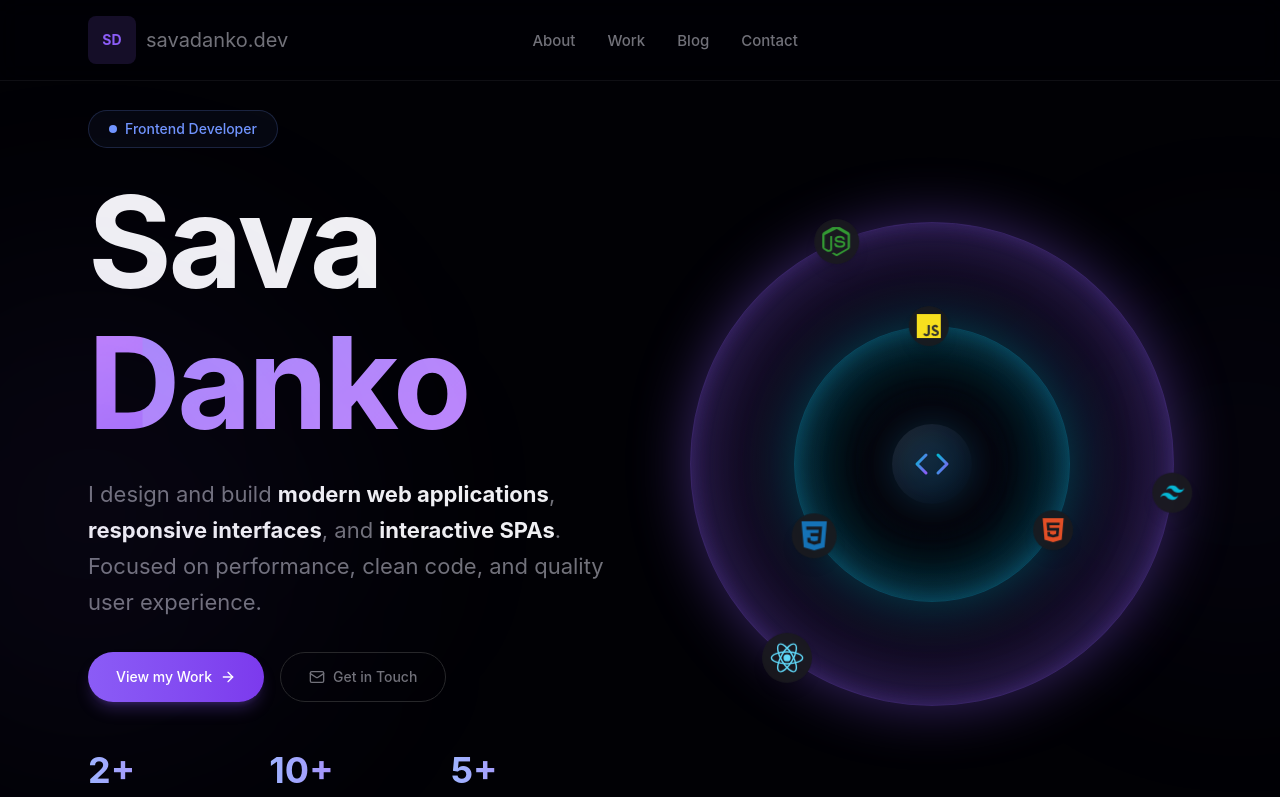
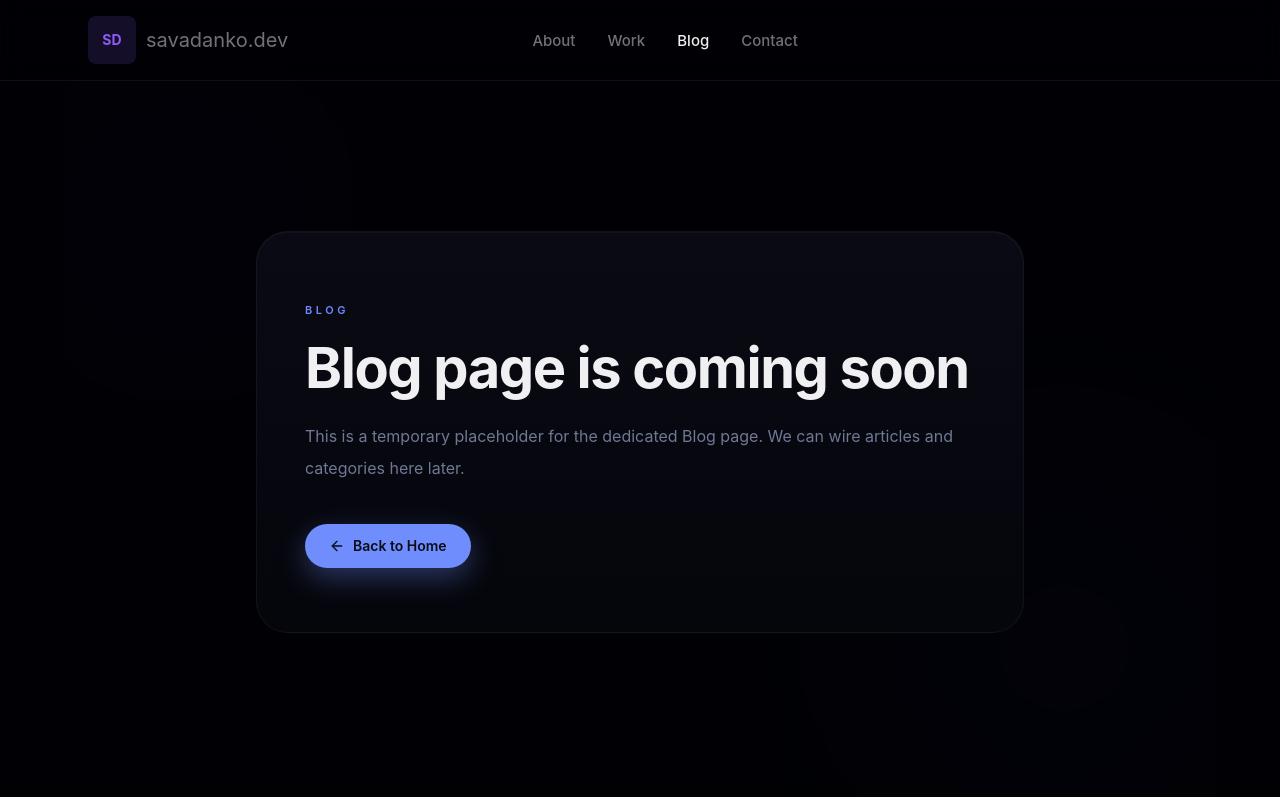
Before and after one commit to SaveliyDanko/savadanko-web, a React (Vite) app: page /blog in a window 1280 px wide. Shown: the top 797 px of the page. Built offline with nearby package versions, Linux system fonts and the light colour scheme.

Commit message:
feat: add routed placeholder pages

```diff
--- a/src/app/App.tsx
+++ b/src/app/App.tsx
@@ -1,12 +1,50 @@
+import { useEffect, useLayoutEffect } from "react";
+import { Routes, Route, useLocation } from "react-router-dom";
 import { Header, Footer } from "@/components/layout";
-import { HomePage } from "@/pages/HomePage";
+import {
+  AboutPage,
+  BlogPage,
+  ContactPage,
+  HomePage,
+  NotFoundPage,
+  WorkPage,
+} from "@/pages";
+
+function ScrollManager() {
+  const { pathname } = useLocation();
+
+  useEffect(() => {
+    if (!("scrollRestoration" in window.history)) return;
+
+    const previous = window.history.scrollRestoration;
+    window.history.scrollRestoration = "manual";
+
+    return () => {
+      window.history.scrollRestoration = previous;
+    };
+  }, []);
+
+  useLayoutEffect(() => {
+    window.scrollTo(0, 0);
+  }, [pathname]);
+
+  return null;
+}
 
 export function App() {
   return (
     <div className="relative flex min-h-screen flex-col">
+      <ScrollManager />
       <Header />
       <main className="flex-1 pt-16">
-        <HomePage />
+        <Routes>
+          <Route path="/" element={<HomePage />} />
+          <Route path="/about" element={<AboutPage />} />
+          <Route path="/work" element={<WorkPage />} />
+          <Route path="/blog" element={<BlogPage />} />
+          <Route path="/contact" element={<ContactPage />} />
+          <Route path="*" element={<NotFoundPage />} />
+        </Routes>
       </main>
       <Footer />
     </div>
--- a/src/components/layout/Header.tsx
+++ b/src/components/layout/Header.tsx
@@ -1,4 +1,5 @@
 import { useState } from "react";
+import { Link, NavLink } from "react-router-dom";
 import { Menu, X } from "lucide-react";
 import { NAV_LINKS } from "@/constants/navigation";
 import { cn } from "@/utils";
@@ -9,31 +10,33 @@ export function Header() {
   return (
     <header className="fixed inset-x-0 top-0 z-50 border-b border-border/50 bg-surface/80 backdrop-blur-md">
       <nav className="mx-auto flex max-w-6xl items-center justify-between px-6 py-4">
-        {/* Logo + domain */}
-        <a href="#hero" className="group flex items-center gap-2.5">
+        <Link to="/" className="group flex items-center gap-2.5">
           <span className="flex h-12 w-12 items-center justify-center rounded-lg bg-primary/15 text-sm font-bold text-primary transition-transform duration-200 group-hover:scale-110">
             SD
           </span>
           <span className="text-xl text-text-muted transition-colors duration-200 group-hover:text-text">
             savadanko.dev
           </span>
-        </a>
+        </Link>
 
-        {/* Desktop nav — centered */}
         <ul className="hidden gap-8 md:flex">
           {NAV_LINKS.map((link) => (
             <li key={link.href}>
-              <a
-                href={link.href}
-                className="text-[15px] font-medium text-text-muted transition-colors hover:text-text"
+              <NavLink
+                to={link.href}
+                className={({ isActive }) =>
+                  cn(
+                    "text-[15px] font-medium transition-colors",
+                    isActive ? "text-text" : "text-text-muted hover:text-text",
+                  )
+                }
               >
                 {link.label}
-              </a>
+              </NavLink>
             </li>
           ))}
         </ul>
 
-        {/* Right spacer to balance centering on desktop, mobile toggle */}
         <div className="flex items-center">
           <button
             className="text-text-muted md:hidden"
@@ -42,12 +45,10 @@ export function Header() {
           >
             {menuOpen ? <X size={24} /> : <Menu size={24} />}
           </button>
-          {/* Invisible spacer matching logo width for desktop centering */}
           <div className="hidden w-[150px] md:block" />
         </div>
       </nav>
 
-      {/* Mobile menu */}
       <div
         className={cn(
           "overflow-hidden border-t border-border/50 bg-surface/95 backdrop-blur-md transition-all md:hidden",
@@ -57,13 +58,18 @@ export function Header() {
         <ul className="flex flex-col gap-4 px-6 py-4">
           {NAV_LINKS.map((link) => (
             <li key={link.href}>
-              <a
-                href={link.href}
-                className="text-[15px] font-medium text-text-muted transition-colors hover:text-text"
+              <NavLink
+                to={link.href}
+                className={({ isActive }) =>
+                  cn(
+                    "text-[15px] font-medium transition-colors",
+                    isActive ? "text-text" : "text-text-muted hover:text-text",
+                  )
+                }
                 onClick={() => setMenuOpen(false)}
               >
                 {link.label}
-              </a>
+              </NavLink>
             </li>
           ))}
         </ul>
--- a/src/constants/navigation.ts
+++ b/src/constants/navigation.ts
@@ -1,8 +1,8 @@
 import type { NavLink } from "@/types";
 
 export const NAV_LINKS: NavLink[] = [
-  { label: "About", href: "#about" },
-  { label: "Work", href: "#projects" },
-  { label: "Blog", href: "#blog" },
-  { label: "Contact", href: "#contact" },
+  { label: "About", href: "/about" },
+  { label: "Work", href: "/work" },
+  { label: "Blog", href: "/blog" },
+  { label: "Contact", href: "/contact" },
 ];
--- a/src/main.tsx
+++ b/src/main.tsx
@@ -1,10 +1,13 @@
 import { StrictMode } from "react";
 import { createRoot } from "react-dom/client";
+import { BrowserRouter } from "react-router-dom";
 import "@/styles/globals.css";
 import { App } from "@/app/App";
 
 createRoot(document.getElementById("root")!).render(
   <StrictMode>
-    <App />
+    <BrowserRouter>
+      <App />
+    </BrowserRouter>
   </StrictMode>,
 );
--- /dev/null
+++ b/src/pages/AboutPage.tsx
@@ -0,0 +1,11 @@
+import { PlaceholderPage } from "./PlaceholderPage";
+
+export function AboutPage() {
+  return (
+    <PlaceholderPage
+      eyebrow="About"
+      title="About page is coming soon"
+      description="This is a temporary placeholder for the dedicated About page. We can replace it with the full page design next."
+    />
+  );
+}
--- /dev/null
+++ b/src/pages/BlogPage.tsx
@@ -0,0 +1,11 @@
+import { PlaceholderPage } from "./PlaceholderPage";
+
+export function BlogPage() {
+  return (
+    <PlaceholderPage
+      eyebrow="Blog"
+      title="Blog page is coming soon"
+      description="This is a temporary placeholder for the dedicated Blog page. We can wire articles and categories here later."
+    />
+  );
+}
--- /dev/null
+++ b/src/pages/ContactPage.tsx
@@ -0,0 +1,11 @@
+import { PlaceholderPage } from "./PlaceholderPage";
+
+export function ContactPage() {
+  return (
+    <PlaceholderPage
+      eyebrow="Contact"
+      title="Contact page is coming soon"
+      description="This is a temporary placeholder for the dedicated Contact page. We can replace it with a form, links, and availability details next."
+    />
+  );
+}
--- a/src/pages/NotFoundPage.tsx
+++ b/src/pages/NotFoundPage.tsx
@@ -1,14 +1,19 @@
+import { Link } from "react-router-dom";
+import { ArrowLeft } from "lucide-react";
 import { Section } from "@/components/layout";
-import { Button } from "@/components/ui";
 
 export function NotFoundPage() {
   return (
     <Section className="flex min-h-screen flex-col items-center justify-center text-center">
       <h1 className="text-6xl font-bold">404</h1>
       <p className="mt-4 text-text-muted">Page not found</p>
-      <Button className="mt-8" onClick={() => (window.location.href = "/")}>
+      <Link
+        to="/"
+        className="mt-8 inline-flex items-center gap-2 rounded-full bg-[#6f8dfd] px-6 py-3 text-sm font-semibold text-[#0a0d18] shadow-[0_10px_28px_rgba(111,141,253,0.35)] transition-transform duration-300 hover:-translate-y-0.5"
+      >
+        <ArrowLeft size={16} />
         Back to Home
-      </Button>
+      </Link>
     </Section>
   );
 }
--- /dev/null
+++ b/src/pages/PlaceholderPage.tsx
@@ -0,0 +1,44 @@
+import { Link } from "react-router-dom";
+import { ArrowLeft } from "lucide-react";
+import { Section } from "@/components/layout";
+
+interface PlaceholderPageProps {
+  eyebrow: string;
+  title: string;
+  description: string;
+}
+
+export function PlaceholderPage({
+  eyebrow,
+  title,
+  description,
+}: PlaceholderPageProps) {
+  return (
+    <Section className="relative flex min-h-[calc(100vh-64px)] items-center overflow-hidden py-28">
+      <div className="pointer-events-none absolute left-10 top-20 h-40 w-40 rounded-full bg-primary/8 blur-[120px]" />
+      <div className="pointer-events-none absolute right-10 bottom-10 h-56 w-56 rounded-full bg-[#6280ff]/8 blur-[140px]" />
+
+      <div className="relative mx-auto w-full max-w-3xl rounded-[32px] border border-white/[0.05] bg-[linear-gradient(180deg,rgba(10,11,21,0.9),rgba(5,6,12,0.98))] px-8 py-12 shadow-[inset_0_1px_0_rgba(255,255,255,0.03)] sm:px-12 sm:py-16">
+        <span className="text-[11px] font-semibold uppercase tracking-[0.32em] text-[#6f87ff]">
+          {eyebrow}
+        </span>
+        <h1 className="mt-5 text-4xl font-bold tracking-tight sm:text-5xl lg:text-[56px]">
+          {title}
+        </h1>
+        <p className="mt-6 max-w-2xl text-[15px] leading-8 text-[#707894] sm:text-base">
+          {description}
+        </p>
+
+        <div className="mt-10 flex flex-wrap gap-3">
+          <Link
+            to="/"
+            className="inline-flex items-center gap-2 rounded-full bg-[#6f8dfd] px-6 py-3 text-sm font-semibold text-[#0a0d18] shadow-[0_10px_28px_rgba(111,141,253,0.35)] transition-transform duration-300 hover:-translate-y-0.5"
+          >
+            <ArrowLeft size={16} />
+            Back to Home
+          </Link>
+        </div>
+      </div>
+    </Section>
+  );
+}
--- /dev/null
+++ b/src/pages/WorkPage.tsx
@@ -0,0 +1,11 @@
+import { PlaceholderPage } from "./PlaceholderPage";
+
+export function WorkPage() {
+  return (
+    <PlaceholderPage
+      eyebrow="Work"
+      title="Work page is coming soon"
+      description="This is a temporary placeholder for the dedicated Work page. We can turn it into a full project archive next."
+    />
+  );
+}
--- /dev/null
+++ b/src/pages/index.ts
@@ -0,0 +1,6 @@
+export { HomePage } from "./HomePage";
+export { AboutPage } from "./AboutPage";
+export { WorkPage } from "./WorkPage";
+export { BlogPage } from "./BlogPage";
+export { ContactPage } from "./ContactPage";
+export { NotFoundPage } from "./NotFoundPage";
```
